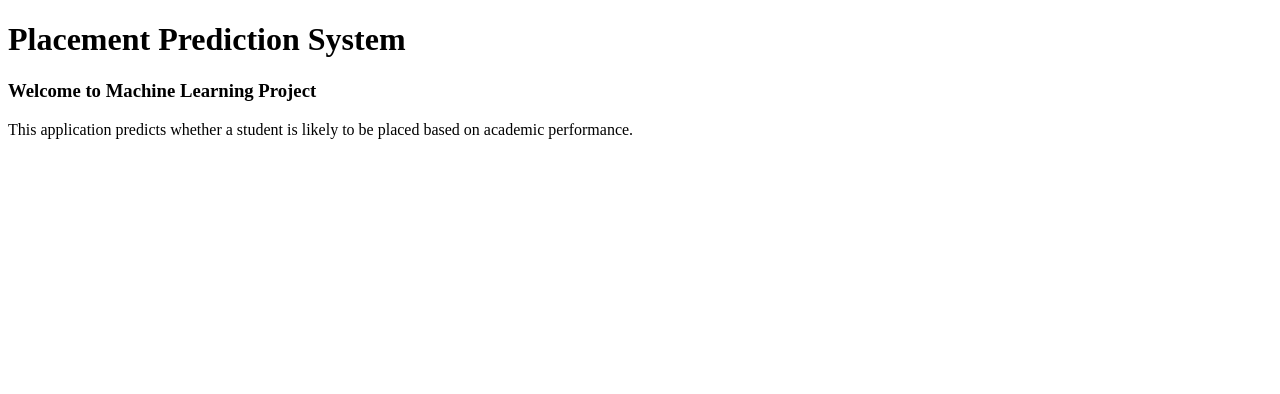
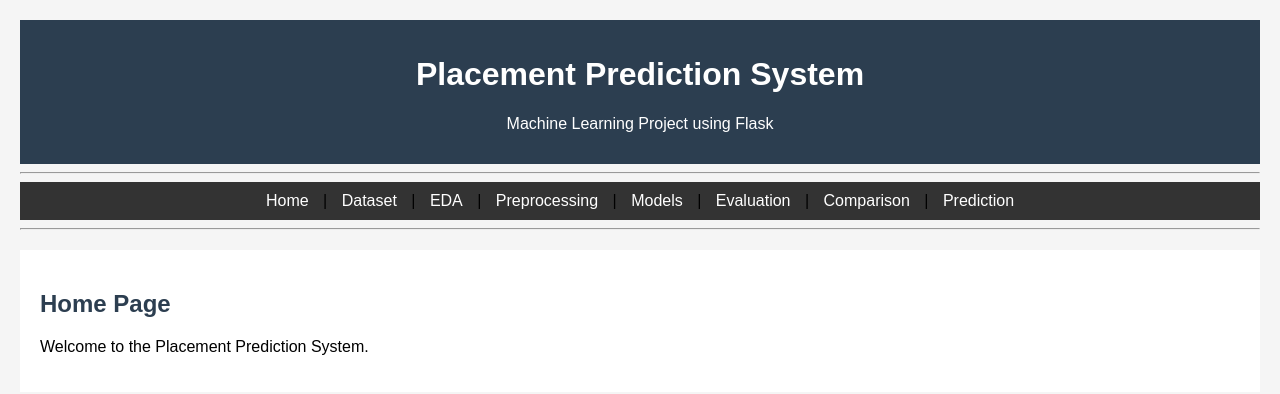
Before and after one commit to Mun-Mun9090/Placement-Prediction-System, a Flask app: page / in a window 1280 px wide. Shown: the top 394 px of the page. Run offline with Flask 3, Linux system fonts and the light colour scheme.

Commit message:
changes made for new files

```diff
--- a/app/app.py
+++ b/app/app.py
@@ -1,8 +1,8 @@
 from flask import Flask, render_template
 
 app = Flask(__name__)
-@app.route('/')
+@app.route("/")
 def home():
     return render_template("home.html")
-if __name__ == '__main__':
+if __name__ == "__main__":
     app.run(debug=True)
--- /dev/null
+++ b/app/static/css/style.css
@@ -0,0 +1,50 @@
+body {
+    font-family: Arial, sans-serif;
+    margin: 20px;
+    background-color: #f5f5f5;
+}
+
+
+/* Header */
+
+header {
+    background-color: #2c3e50;
+    color: white;
+    text-align: center;
+    padding: 15px;
+}
+
+
+/* Navigation */
+
+nav {
+    background-color: #333;
+    padding: 10px;
+    text-align: center;
+}
+
+nav a {
+    color: white;
+    text-decoration: none;
+    margin: 10px;
+}
+
+nav a:hover {
+    color: yellow;
+}
+
+
+/* Content */
+
+div {
+    background-color: white;
+    padding: 20px;
+    margin-top: 20px;
+}
+
+
+/* Headings */
+
+h2 {
+    color: #2c3e50;
+}
--- /dev/null
+++ b/app/templates/base.html
@@ -0,0 +1,37 @@
+<!DOCTYPE html>
+<html lang="en">
+<head>
+    <meta charset="UTF-8">
+    <meta name="viewport" content="width=device-width, initial-scale=1.0">
+    <title>Placement Prediction System</title>
+    <!-- CSS File -->
+    <link rel="stylesheet" href="{{ url_for('static', filename='css/style.css') }}">
+</head>
+<body>
+    <!-- Header -->
+    <header>
+        <h1>Placement Prediction System</h1>
+        <p>Machine Learning Project using Flask</p>
+
+    </header>
+    <hr>
+    <!-- Navigation Menu -->
+    <nav>
+        <a href="/">Home</a> |
+        <a href="/dataset">Dataset</a> |
+        <a href="/eda">EDA</a> |
+        <a href="/preprocessing">Preprocessing</a> |
+        <a href="/models">Models</a> |
+        <a href="/evaluation">Evaluation</a> |
+        <a href="/comparison">Comparison</a> |
+        <a href="/prediction">Prediction</a>
+    </nav>
+    <hr>
+    <!-- Page Content -->
+    <div>
+        {% block content %}
+
+        {% endblock %}
+    </div>
+</body>
+</html>
--- a/app/templates/home.html
+++ b/app/templates/home.html
@@ -1,12 +1,9 @@
-<!DOCTYPE html>
-<html lang="en">
-<head>
-    <meta charset="UTF-8">
-    <title>Placement Prediction System</title>
-</head>
-<body>
-<h1>Placement Prediction System</h1>
-<h3>Welcome to Machine Learning Project</h3>
-<p>This application predicts whether a student is likely to be placed based on academic performance.</p>
-</body>
-</html>
+{% extends "base.html" %}
+
+{% block content %}
+
+<h2>Home Page</h2>
+
+<p>Welcome to the Placement Prediction System.</p>
+
+{% endblock %}
```
